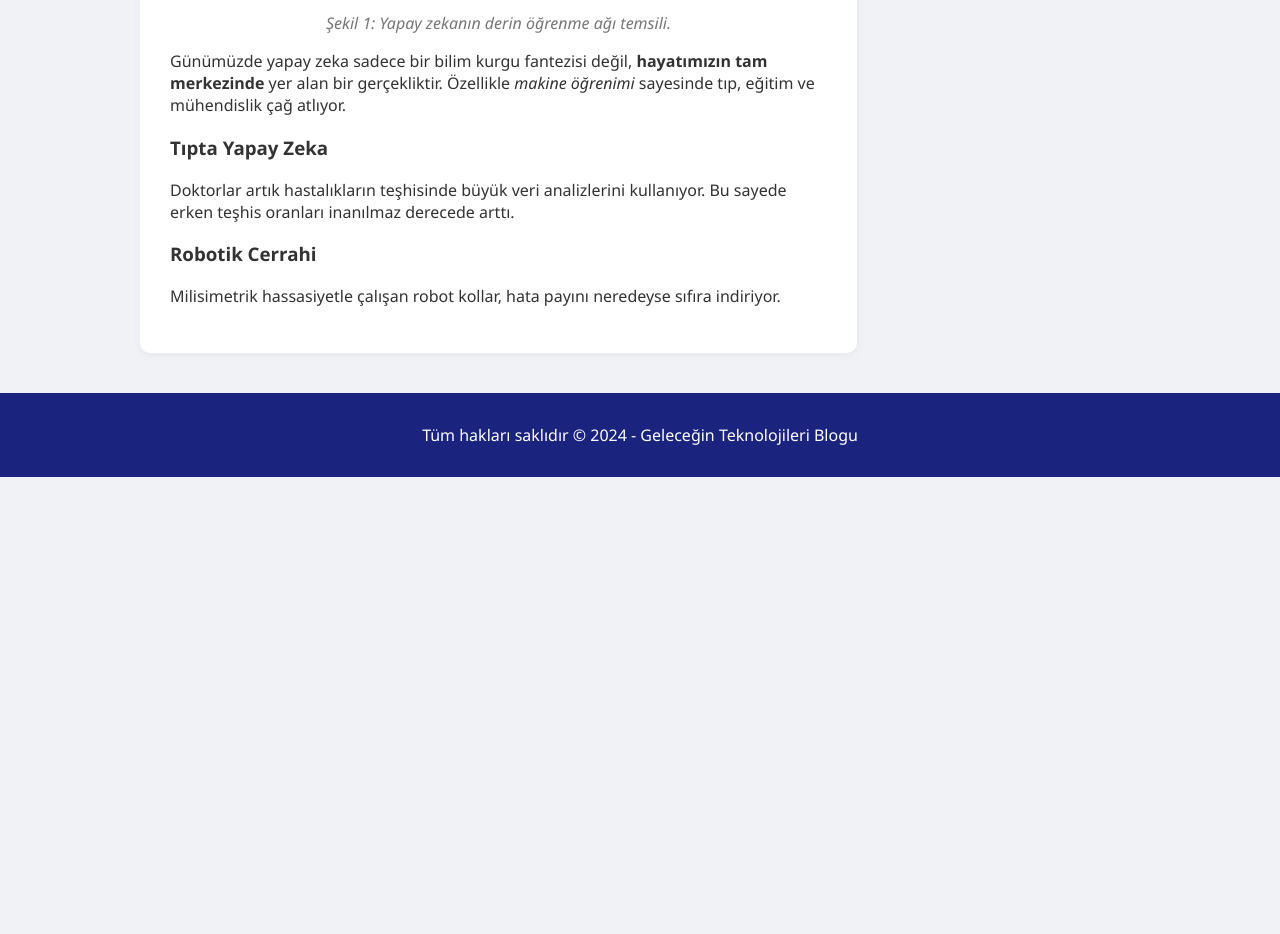
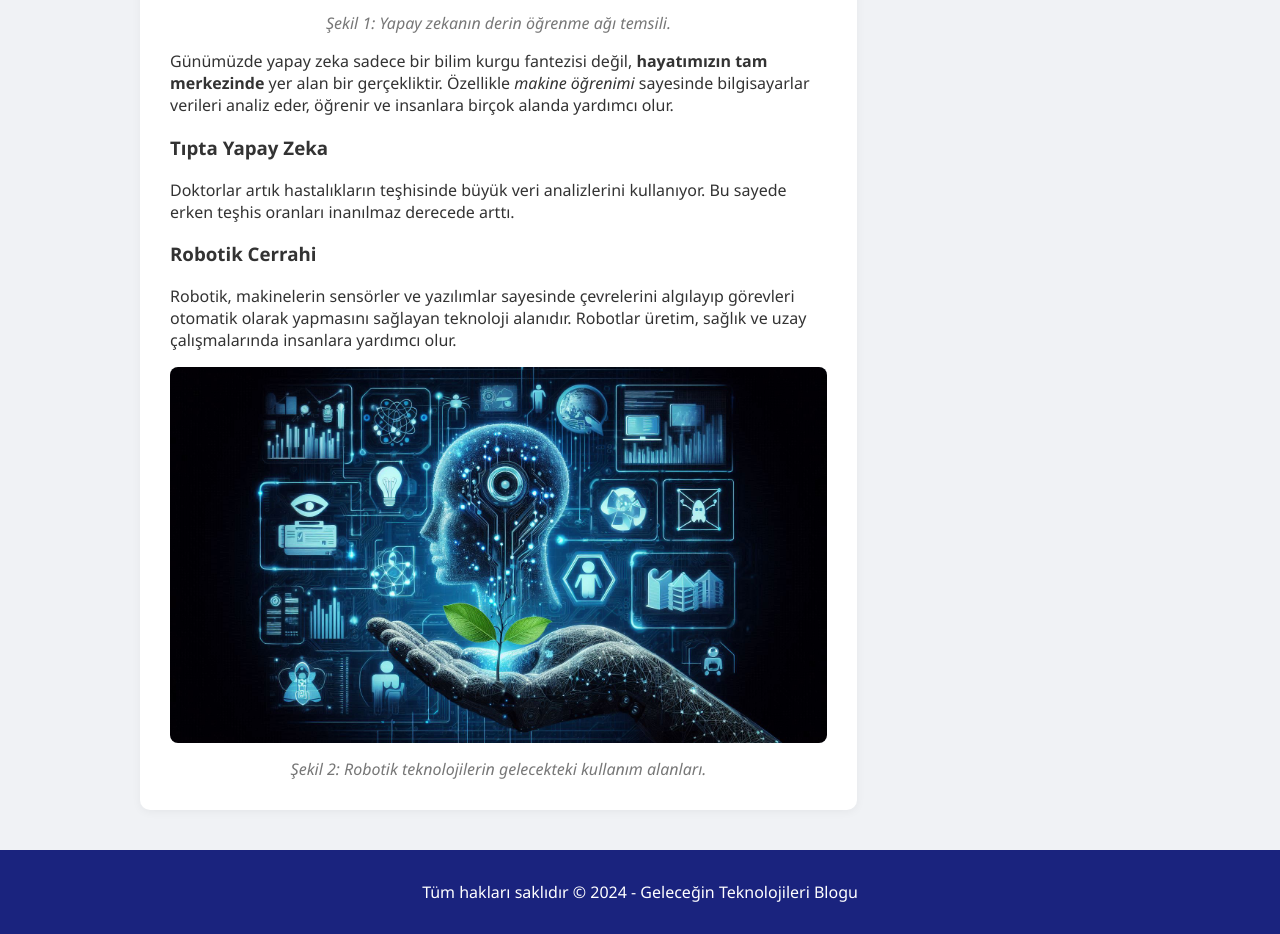
Before and after one commit to zeynova/teknoloji_blogu, a plain HTML site: page index.html in a window 1280 px wide. Shown: the part 733-1667 px from the top of the page. Before the commit the page ends 1210 px from the top, so only its background shows below. Drawn offline with Linux system fonts and the light colour scheme.

Commit message:
3. Hafta Teknoloji Blogu tamamlandı

```diff
--- a/index.html
+++ b/index.html
@@ -9,11 +9,7 @@
     <link rel="stylesheet" href="style.css"> <!-- CSS Bağlantısı -->
 </head>
 <body>
-    <!-- Sayfa içeriği buraya gelecek -->
-</body>
-</html>
-
-  <header>
+    <header>
         <h1>Geleceğin Teknolojileri</h1> <!-- Sitenin Ana Başlığı (Sayfada 1 tane olur) -->
         <nav>
             <a href="#">Ana Sayfa</a> |
@@ -43,7 +39,7 @@
             <!-- METİN BİÇİMLENDİRME (strong ve em) -->
             <!-- NOT: <b> sadece kalın yapar, <strong> makineye "bu kelime çok önemli" der! -->
             <!-- NOT: <i> sadece eğik yapar, <em> makineye "bu kelimeye vurgu yap" der! -->
-            <p>Günümüzde yapay zeka sadece bir bilim kurgu fantezisi değil, <strong>hayatımızın tam merkezinde</strong> yer alan bir gerçekliktir. Özellikle <em>makine öğrenimi</em> sayesinde tıp, eğitim ve mühendislik çağ atlıyor.</p>
+            <p>Günümüzde yapay zeka sadece bir bilim kurgu fantezisi değil, <strong>hayatımızın tam merkezinde</strong> yer alan bir gerçekliktir. Özellikle <em>makine öğrenimi</em> sayesinde bilgisayarlar verileri analiz eder, öğrenir ve insanlara birçok alanda yardımcı olur.</p>
 
             <!-- MAKALE İÇİ ALT BÖLÜM 1 -->
             <section>
@@ -56,7 +52,11 @@
             <!-- Aşağıdaki bölüm robotik cerrahiyi anlatıyor -->
             <section>
                 <h3>Robotik Cerrahi</h3>
-                <p>Milisimetrik hassasiyetle çalışan robot kollar, hata payını neredeyse sıfıra indiriyor.</p>
+                <p>Robotik, makinelerin sensörler ve yazılımlar sayesinde çevrelerini algılayıp görevleri otomatik olarak yapmasını sağlayan teknoloji alanıdır. Robotlar üretim, sağlık ve uzay çalışmalarında insanlara yardımcı olur.</p>
+                <figure>
+                    <img src="gorseller/yapayzeka2.jpg" alt="Robotik teknoloji görseli" width="100%">
+                    <figcaption>Şekil 2: Robotik teknolojilerin gelecekteki kullanım alanları.</figcaption>
+                </figure>
             </section>
         </article>
 
@@ -72,3 +72,5 @@
     <footer>
         <p>Tüm hakları saklıdır &copy; 2024 - Geleceğin Teknolojileri Blogu</p>
     </footer>
+</body>
+</html>
```
Also changed, not shown: 1 other file.
